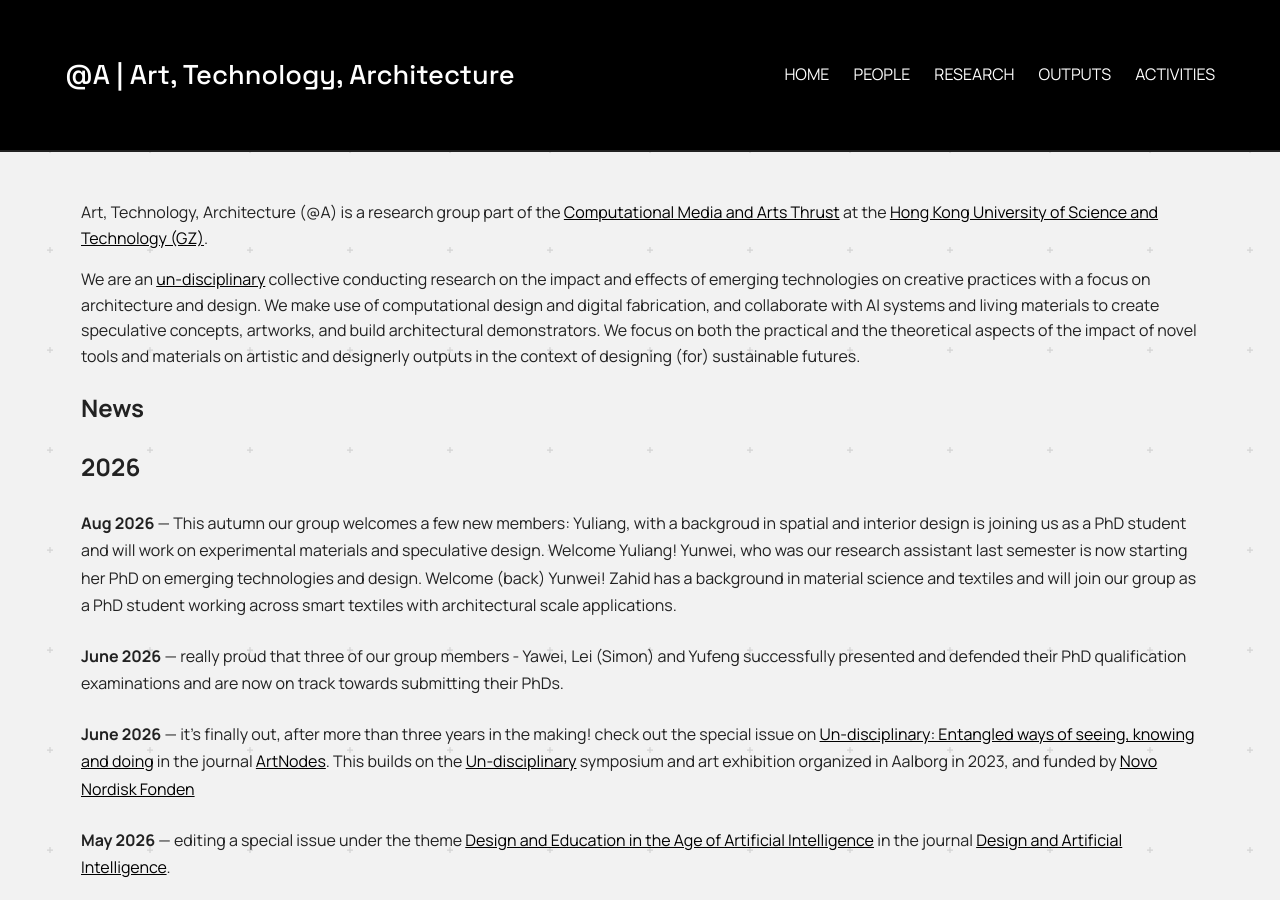
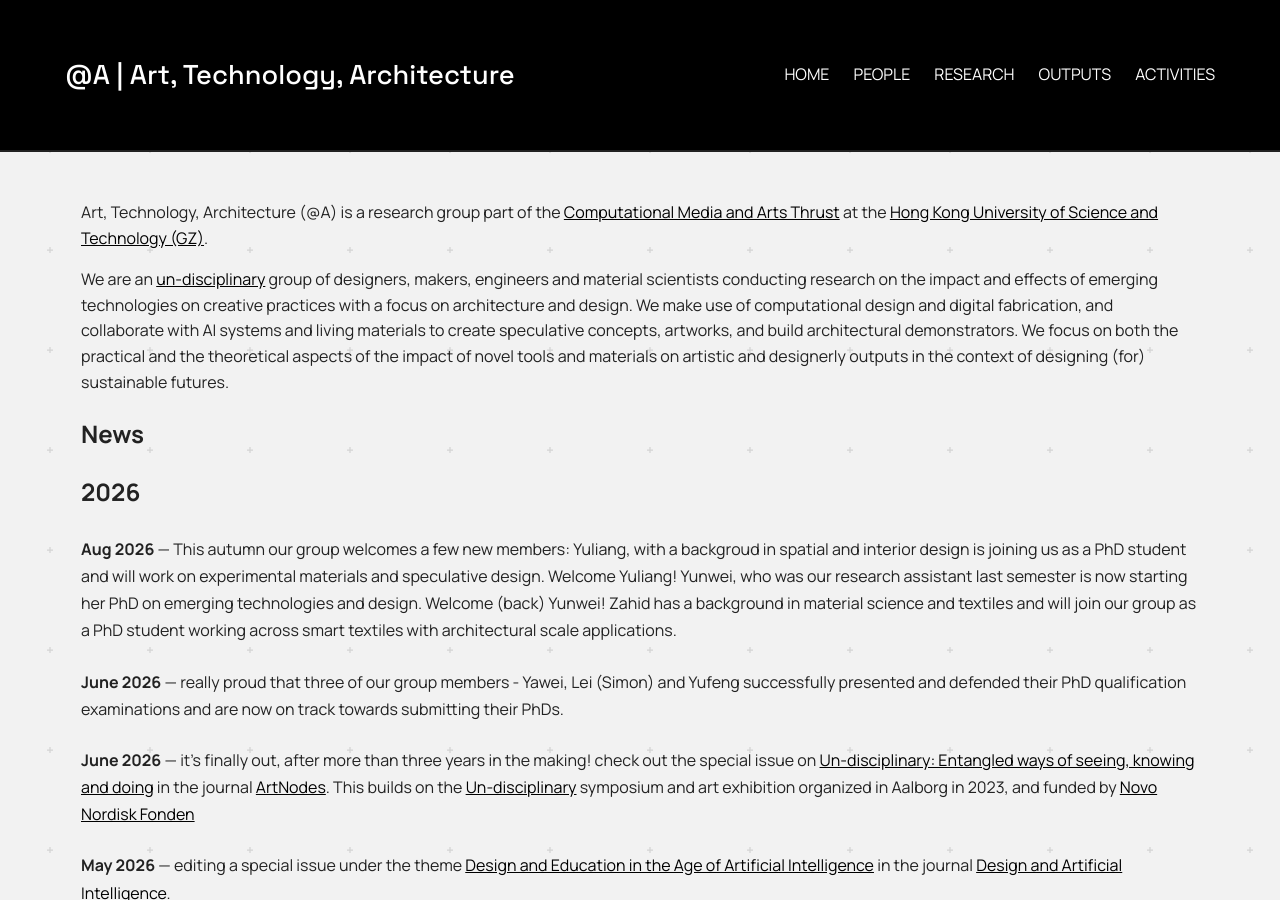
Before and after one commit to anqua/at-a, a Jekyll site: the page built from index.md, in a window 1280 px wide and 900 px high. Built offline with Jekyll 4.4.1, drawn with Linux system fonts in a browser that asks for light colours.

Commit message:
Update index.md

```diff
--- a/index.md
+++ b/index.md
@@ -5,7 +5,7 @@ title: Home
 
 Art, Technology, Architecture (@A) is a research group part of the <a href="https://cma.hkust-gz.edu.cn/" target="_blank" rel="noopener">Computational Media and Arts Thrust</a> at the <a href="https://www.hkust-gz.edu.cn/" target="_blank" rel="noopener">Hong Kong University of Science and Technology (GZ)</a>.
 
-We are an <a href="https://doi.org/10.7238/artnodes.v0i39.980000018781" target="_blank" rel="noopener">un-disciplinary</a> collective conducting research on the impact and effects of emerging technologies on creative practices with a focus on architecture and design. We make use of computational design and digital fabrication, and collaborate with AI systems and living materials to create speculative concepts, artworks, and build architectural demonstrators. We focus on both the practical and the theoretical aspects of the impact of novel tools and materials on artistic and designerly outputs in the context of designing (for) sustainable futures.
+We are an <a href="https://doi.org/10.7238/artnodes.v0i39.980000018781" target="_blank" rel="noopener">un-disciplinary</a> group of designers, makers, engineers and material scientists conducting research on the impact and effects of emerging technologies on creative practices with a focus on architecture and design. We make use of computational design and digital fabrication, and collaborate with AI systems and living materials to create speculative concepts, artworks, and build architectural demonstrators. We focus on both the practical and the theoretical aspects of the impact of novel tools and materials on artistic and designerly outputs in the context of designing (for) sustainable futures.
 
 
 ## News
```
